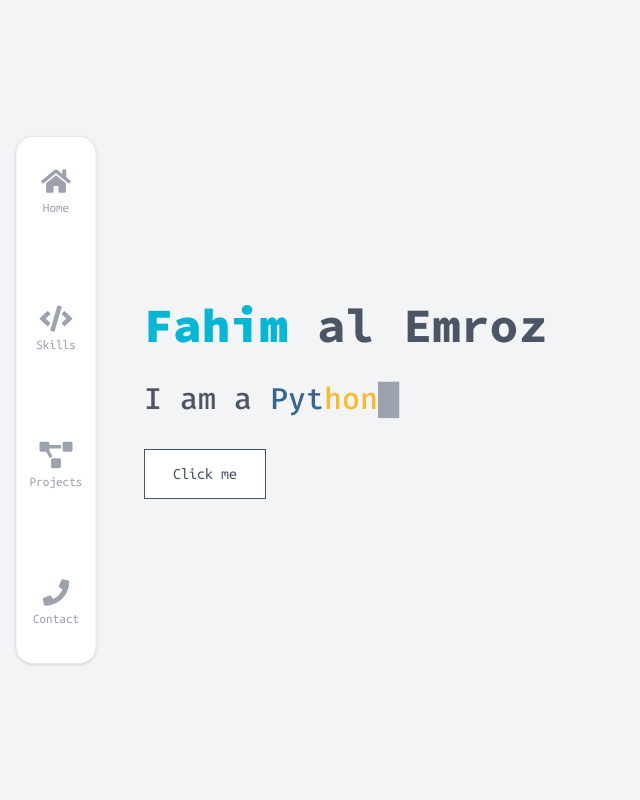
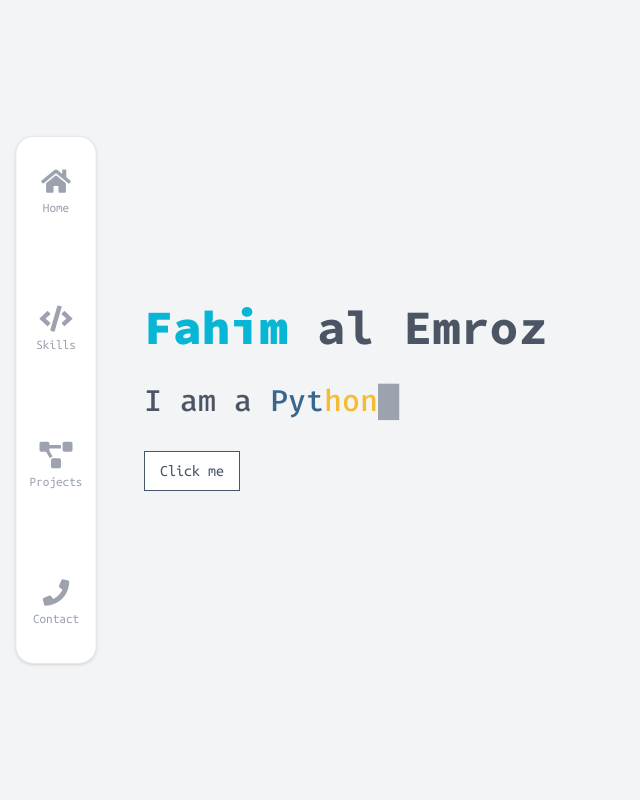
Before and after one commit to CoderLadFahim/fahimfolio, a Vue app: page / in a window 1280 px wide. Shown: the top 800 px of the page, without its empty margins (0-640 px from the left). Built offline with nearby package versions, Linux system fonts and the light colour scheme.

Commit message:
Changed the way the button is being lifted

```diff
--- a/src/components/AppButton.vue
+++ b/src/components/AppButton.vue
@@ -7,17 +7,16 @@ const handleBtnClick = (e: MouseEvent): void => {
 
 <template>
 	<div
-		class="app-button text-slate-600 inline-block ubuntu-mono"
+		class="app-button text-slate-600 inline-block ubuntu-mono relative w-24 h-10"
 		@click="handleBtnClick"
 	>
-		<!-- <div class="background-border"></div> -->
-		<button class="border border-slate-600 px-7 py-3 relative transition bg-white">Click me</button>
+		<button class="border border-slate-600 absolute transition duration-150 bg-white w-full h-full">Click me</button>
 	</div>
 </template>
 
 <style scoped>
 .app-button:hover {
-	@apply border border-slate-400;
+	@apply border border-slate-600;
 }
 
 .app-button:hover button {
```
